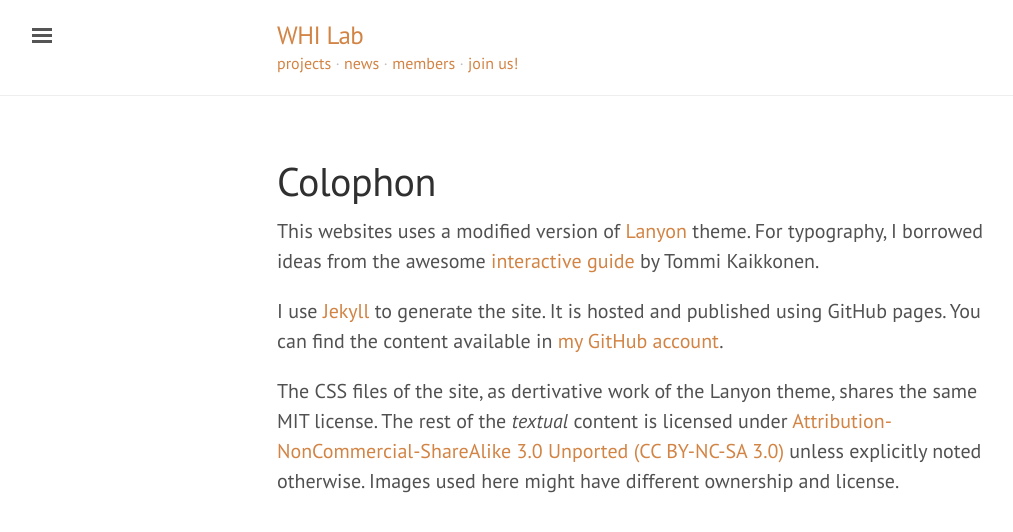
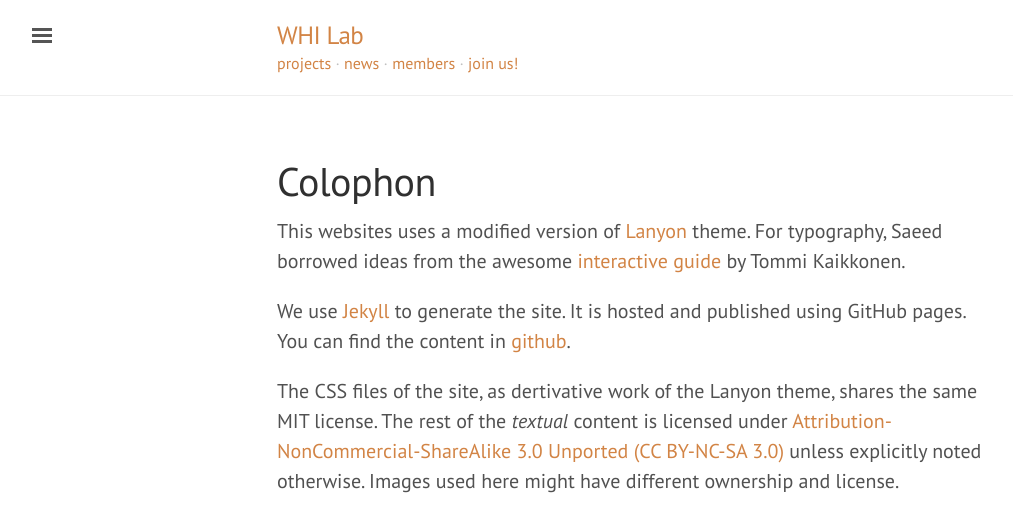
Before and after one commit to whi-lab/whi-lab.github.io, a Jekyll site: the page built from info/colophon.markdown, in a window 1280 px wide. Shown: the top 532 px of the page, without its empty margins (3-1016 px from the left). Built offline with Jekyll 4.4.1, drawn with Linux system fonts in a browser that asks for light colours; nearby versions of some CDN libraries; some web fonts are replaced.

Commit message:
Updates colophon

```diff
--- a/info/colophon.markdown
+++ b/info/colophon.markdown
@@ -4,11 +4,11 @@ title: Colophon
 ---
 
 This websites uses a modified version of [Lanyon][lanyon-theme] theme.
-For typography, I borrowed ideas from the awesome [interactive
+For typography, Saeed borrowed ideas from the awesome [interactive
 guide][tommi-typography] by Tommi Kaikkonen.
 
-I use [Jekyll](http://jekyllrb.com) to generate the site. It is hosted and published
-using GitHub pages. You can find the content available in [my GitHub account][github-blog].
+We use [Jekyll](http://jekyllrb.com) to generate the site. It is hosted and published
+using GitHub pages. You can find the content in [github][github-blog].
 
 The CSS files of the site, as dertivative work of the Lanyon theme,
 shares the same MIT license. The rest of the _textual_ content is licensed under
```
Also changed, not shown: other parts of info/colophon.markdown (+1 -2 lines).
